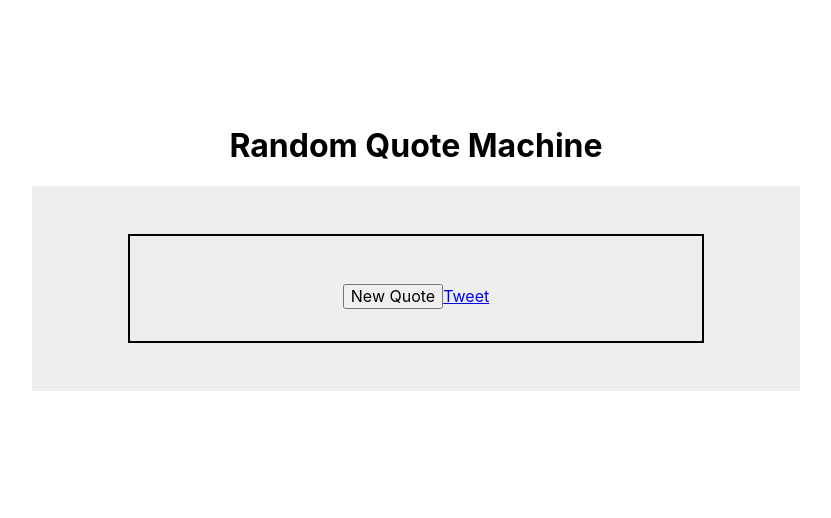
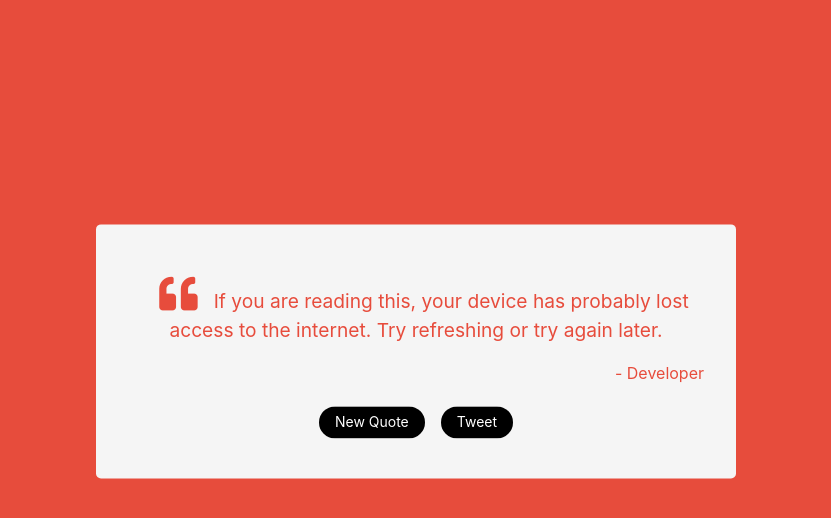
Before and after one commit to abhishekakade/random-quote-machine, a React (Create React App) app: page / in a window 1280 px wide. Shown: the top 518 px of the page, without its empty margins (224-1055 px from the left). Built offline with nearby package versions, Linux system fonts and the light colour scheme; no server answers.

Commit message:
Added styling

```diff
--- a/public/index.html
+++ b/public/index.html
@@ -13,6 +13,29 @@
       user's mobile device or desktop. See https://developers.google.com/web/fundamentals/web-app-manifest/
     -->
     <link rel="manifest" href="%PUBLIC_URL%/manifest.json" />
+    <link
+      rel="stylesheet"
+      href="https://use.fontawesome.com/releases/v5.7.2/css/all.css"
+      integrity="sha384-fnmOCqbTlWIlj8LyTjo7mOUStjsKC4pOpQbqyi7RrhN7udi9RwhKkMHpvLbHG9Sr"
+      crossorigin="anonymous"
+    />
+
+    <style>
+      body {
+        height: 100vh;
+        width: 100vw;
+        transition: background 2s;
+        display: flex;
+        justify-content: center;
+        align-items: center;
+      }
+
+      #root {
+        position: absolute;
+        top: 25%;
+        transform: translateY(-25%);
+      }
+    </style>
 
     <!--
       Notice the use of %PUBLIC_URL% in the tags above.
--- a/src/App.js
+++ b/src/App.js
@@ -7,8 +7,9 @@ class App extends Component {
     super();
     this.state = {
       switchVariable: false,
-      quote: "",
-      author: ""
+      quote:
+        "If you are reading this, your device has probably lost access to the internet. Try refreshing or try again later.",
+      author: "Developer"
     };
   }
 
@@ -46,12 +47,55 @@ class App extends Component {
           author: author
         });
       });
+    this.changeColor();
+  };
+
+  changeColor = () => {
+    const colors = [
+      "#16a085",
+      "#2c3e50",
+      "#f39c12",
+      "#e74c3c",
+      "#9b59b6",
+      "#342224",
+      "#472E32",
+      "#73A857",
+      "#ceb20a",
+      "#4997D0",
+      "#2271e8",
+      "#777777",
+      "#733380",
+      "#ff7caf",
+      "#D27D46",
+      "#db9b72",
+      "#111111"
+    ];
+    const oneRandomColor = colors[Math.floor(Math.random() * colors.length)];
+
+    const authorVar = document.getElementById("author");
+    const textVar = document.getElementById("text");
+    // console.log(document.body.style.background);
+    // console.log(oneRandomColor);
+
+    // if(document.body.style.background) {
+
+    // }
+    // changing body background color
+    document.getElementsByTagName("body")[0].style.background = oneRandomColor;
+    // document.getElementsByTagName("body")[0].style.background = "#2c3e50";
+
+    // loop to change color
+    const htmlElemArray = [authorVar, textVar];
+    htmlElemArray.forEach(elem => {
+      elem.style.color = oneRandomColor;
+      // elem.style.color = "#2c3e50";
+    });
   };
 
   render() {
     return (
       <div className="App tc ma0 mt6 v-mid">
-        <h1>Random Quote Machine</h1>
+        {/* <h1 style={{ textShadow: "0 0 10px #ffffff" }}>Random Quote Machine</h1> */}
         <QuoteBox
           quote={this.state.quote}
           author={this.state.author}
--- /dev/null
+++ b/src/QuoteBox.css
@@ -0,0 +1,29 @@
+#quote-box {
+  background: whitesmoke;
+  border-radius: 5px;
+}
+
+#text {
+  color: #d0d0d0;
+  font-size: 1.2rem;
+  line-height: 1.5;
+  transition: color 3s;
+}
+
+#author {
+  color: #dfdfdf;
+  text-align: right;
+  transition: color 3s;
+}
+
+#new-quote:focus {
+  outline: none;
+}
+
+#new-quote {
+  border: none;
+}
+
+#tweet-quote:focus {
+  outline: none;
+}
--- a/src/components/QuoteBox.js
+++ b/src/components/QuoteBox.js
@@ -1,5 +1,6 @@
 import React, { Component } from "react";
 import "tachyons";
+import "../../src/QuoteBox.css";
 
 class QuoteBox extends Component {
   // quoteLength = () => {
@@ -25,14 +26,18 @@ class QuoteBox extends Component {
     const { quote, author, newQuoteBtn } = this.props;
     return (
       // <div className="flex justify-around h-auto v-mid" id="background">
-      <div
-        className="mw5 mw7-ns center bg-light-gray pa3 ph5-ns ma0"
-        id="background"
-      >
-        <div className="ma4 pa4 ba bw1" id="quote-box">
-          <p id="text">{quote}</p>
-          <p id="author">{author}</p>
-          <button id="new-quote" onClick={newQuoteBtn}>
+      <div className="mw5 mw7-ns center ph5-ns ma0" id="background">
+        <div className="mt4 mb4 pa4" id="quote-box">
+          <p id="text">
+            <i className="fas fa-quote-left fa-2x pr3 pl3" />
+            {quote}
+          </p>
+          <p id="author">{"- " + author}</p>
+          <button
+            className="ma2 f6 grow no-underline br-pill ph3 pv2 mb2 dib white bg-black"
+            id="new-quote"
+            onClick={newQuoteBtn}
+          >
             New Quote
           </button>
           {/* <button onClick={this.quoteLength} id="tweet-quote"> */}
@@ -50,7 +55,7 @@ class QuoteBox extends Component {
             onClick={this.quoteLength}
             // href="https://twitter.com/intent/tweet"
             id="tweet-quote"
-            className="twitter-share-button"
+            className="twitter-share-button ma2 f6 grow no-underline br-pill ph3 pv2 mb2 dib white bg-black"
             data-size="large"
             data-hashtags="quote"
             hashtags="quote"
```
